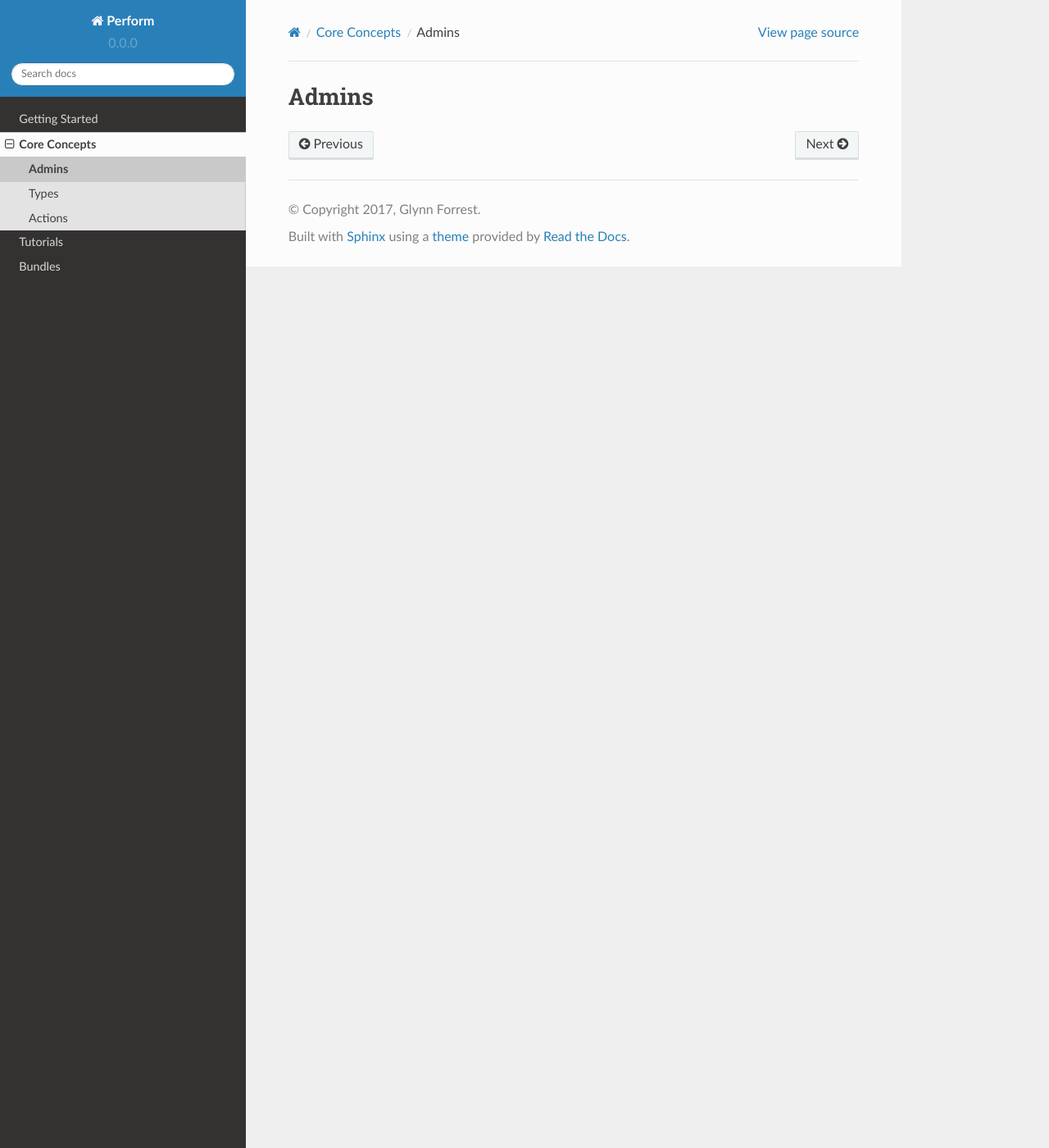
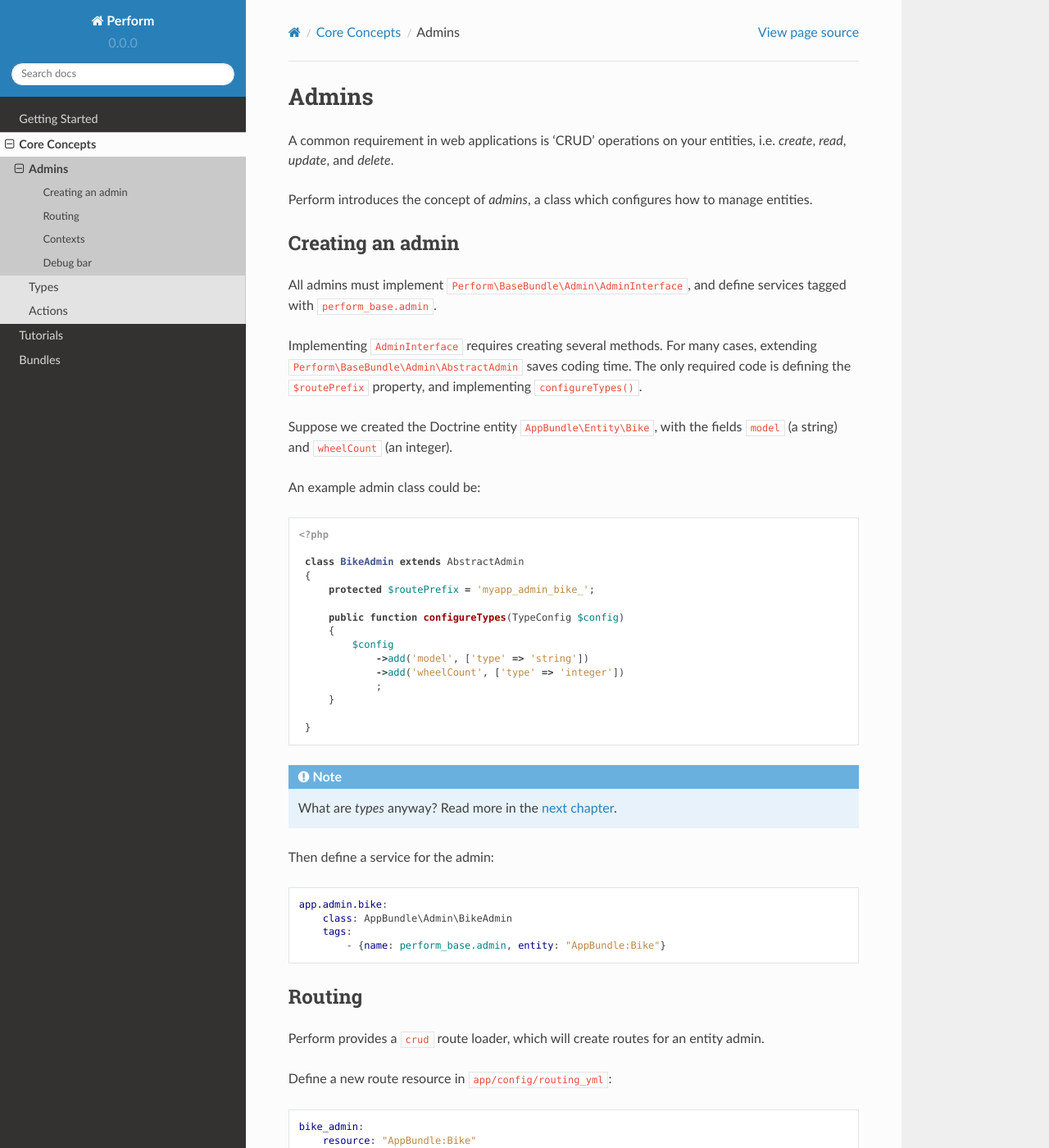
Before and after one commit to useperform/perform, a Sphinx documentation site: the page built from docs/core/admins.rst, in a window 1280 px wide and 1400 px high. Shown: the whole window at 82% size. Built offline with Sphinx 7.4.7 and the Read the Docs theme 2.0.0, drawn with Linux system fonts in a browser that asks for light colours; pages that are not in the unit, such as notebooks, are missing from menus; some of the changed text lies outside the part shown.

Commit message:
docs: show how to create an admin, add screenshots of admin debug bar

```diff
--- a/docs/core/admins.rst
+++ b/docs/core/admins.rst
@@ -1,2 +1,116 @@
 Admins
 ======
+
+A common requirement in web applications is 'CRUD' operations on your entities, i.e. `create`, `read`, `update`, and `delete`.
+
+Perform introduces the concept of `admins`, a class which configures how to manage entities.
+
+Creating an admin
+-----------------
+
+All admins must implement ``Perform\BaseBundle\Admin\AdminInterface``,
+and define services tagged with ``perform_base.admin``.
+
+Implementing ``AdminInterface`` requires creating several methods.
+For many cases, extending ``Perform\BaseBundle\Admin\AbstractAdmin`` saves coding time.
+The only required code is defining the ``$routePrefix`` property, and implementing ``configureTypes()``.
+
+Suppose we created the Doctrine entity ``AppBundle\Entity\Bike``, with the fields ``model`` (a string) and ``wheelCount`` (an integer).
+
+An example admin class could be:
+
+.. code-block:: php
+
+   <?php
+
+    class BikeAdmin extends AbstractAdmin
+    {
+        protected $routePrefix = 'myapp_admin_bike_';
+
+        public function configureTypes(TypeConfig $config)
+        {
+            $config
+                ->add('model', ['type' => 'string'])
+                ->add('wheelCount', ['type' => 'integer'])
+                ;
+        }
+
+    }
+
+.. note::
+
+   What are `types` anyway? Read more in the :doc:`next chapter <types>`.
+
+Then define a service for the admin:
+
+.. code-block:: yaml
+
+    app.admin.bike:
+        class: AppBundle\Admin\BikeAdmin
+        tags:
+            - {name: perform_base.admin, entity: "AppBundle:Bike"}
+
+Routing
+-------
+
+Perform provides a ``crud`` route loader, which will create routes for an entity admin.
+
+Define a new route resource in ``app/config/routing_yml``:
+
+.. code-block:: yaml
+
+    bike_admin:
+        resource: "AppBundle:Bike"
+        type:     crud
+        prefix:   "/admin/bikes"
+
+Be sure to include a ``prefix`` for the routes.
+
+Now visit ``/admin/bikes`` in your browser. A complete CRUD interface is now available!
+
+Contexts
+--------
+
+The four letters of CRUD are mapped to 4 different 'contexts':
+
+* The `list` context, when displaying a list of entities (read in CRUD)
+* The `view` context, when inspecting a single entity (read in CRUD)
+* The `create` context, when creating a new entity (create in CRUD)
+* The `edit` context, when editing a single entity (update in CRUD)
+
+What about `delete`? See :doc:`actions`.
+
+You can change how types are configured depending on context.
+
+For example, here we tell the ``datetime`` type to show a human friendly date diff (e.g. `2 hours ago`) in the `list` context, but the full date in the `view` context:
+
+.. code-block:: php
+
+    <?php
+
+    public function configureTypes(TypeConfig $config)
+    {
+        $config->add('createdAt', [
+                'type' => 'datetime',
+                'viewOptions' => [
+                    'human' => false,
+                ],
+                'listOptions' => [
+                    'human' => true,
+                ],
+            ]);
+    }
+
+
+Debug bar
+---------
+
+When visiting a route managed by an admin, you'll notice a new item on the debug bar:
+
+.. image:: debug_bar.png
+
+Clicking on this data collector shows useful information about the
+active admin, as well as some general information about all loaded
+admins.
+
+.. image:: data_collector.png
```
Also changed, not shown: docs/core/data_collector.png (added), docs/core/debug_bar.png (added).
